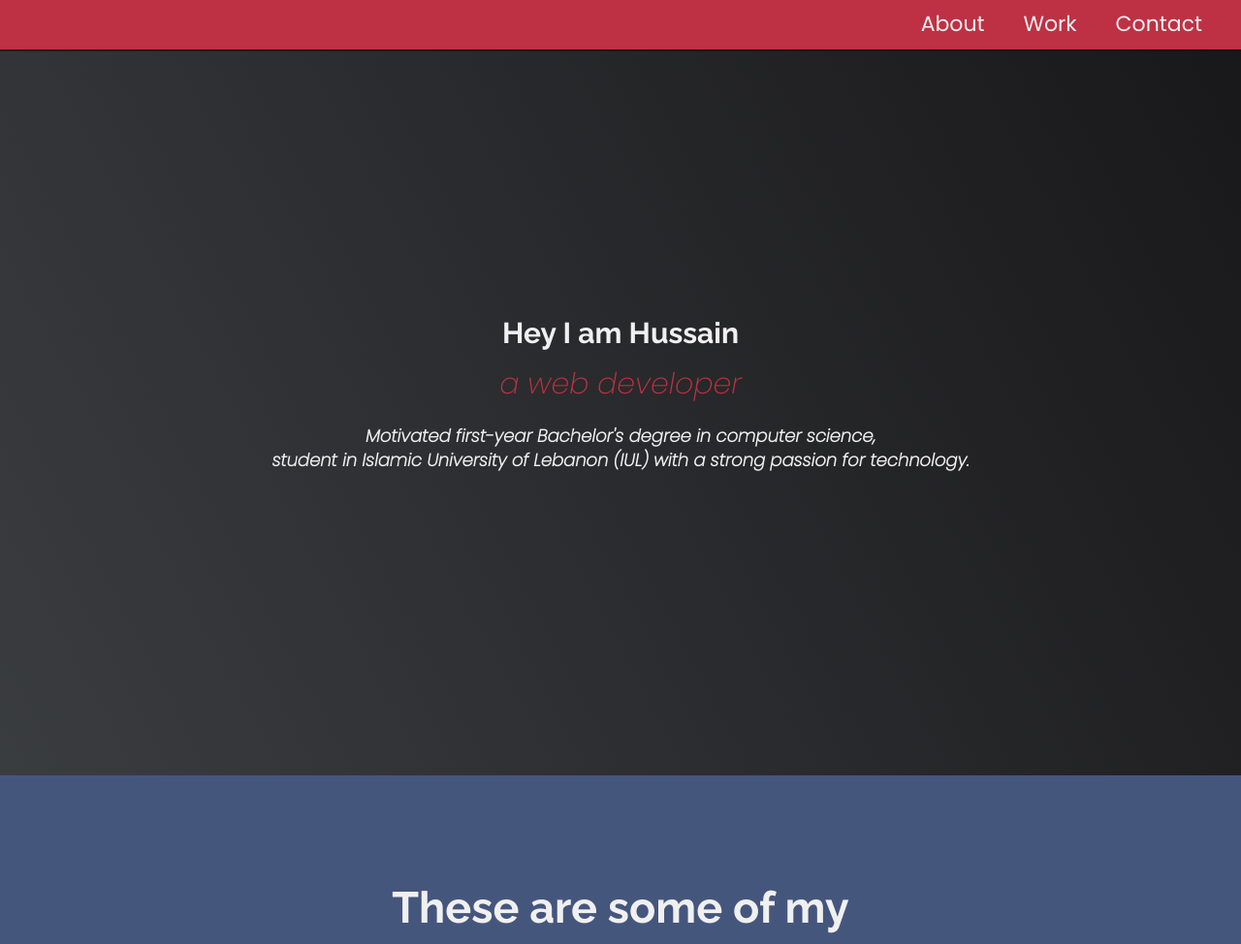
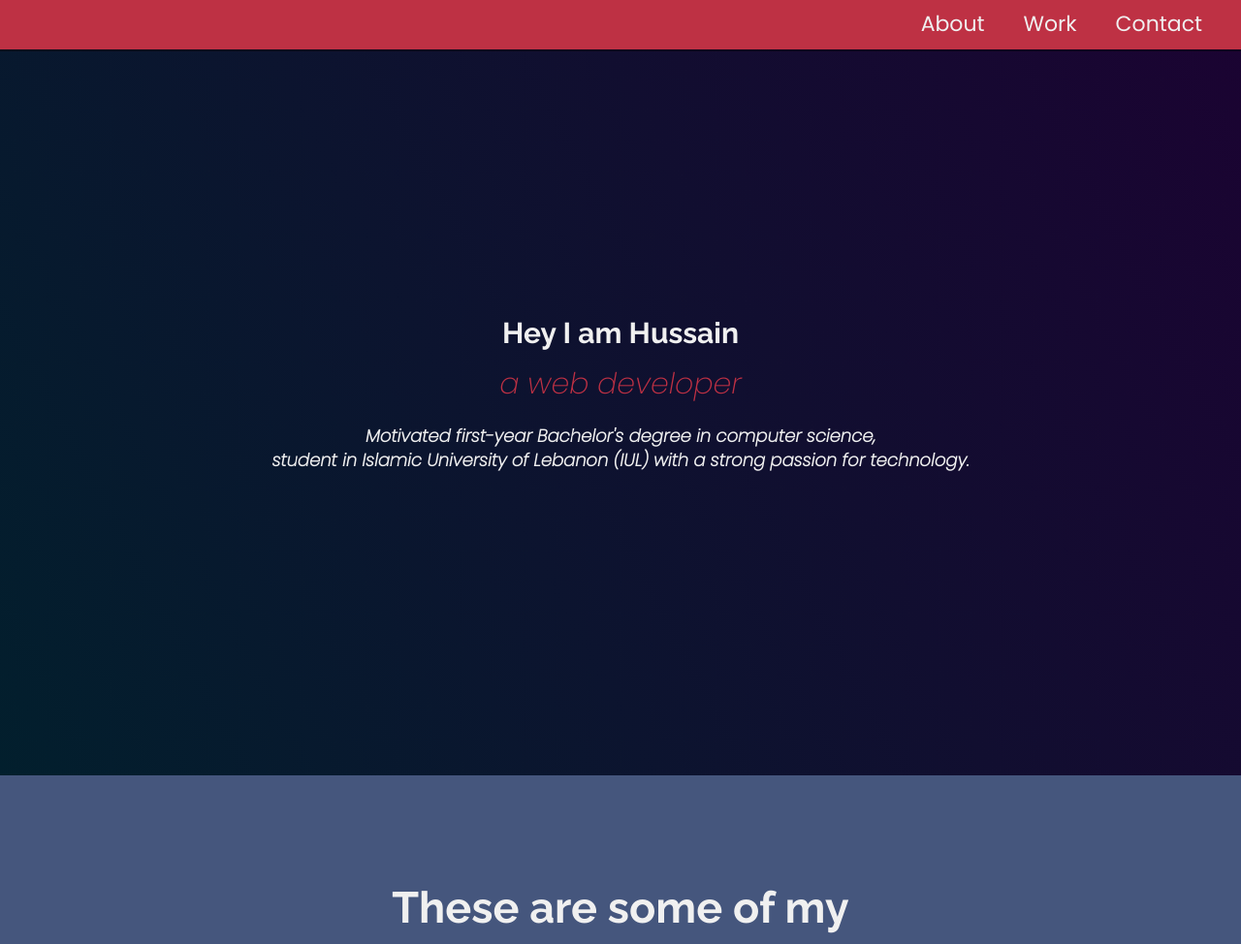
Before and after one commit to husseingpp/hussainkanaan, a PHP site: page / in a window 1280 px wide. Shown: the top 974 px of the page at 97% size. Run offline with PHP 8.4, Linux system fonts and the light colour scheme; some libraries are stand-ins or nearby versions.

Commit message:
bg color chnage
bg color chnage

```diff
--- a/styles.css
+++ b/styles.css
@@ -157,8 +157,8 @@
     align-items: center;
     width: 100%;
     height: 100vh;
-    background-color: #000;
-    background-image: linear-gradient(62deg, #3a3d40 0%, #181719 100%);
+    background-color: rgb(0, 0, 0);
+    background-image: linear-gradient(62deg, #021f2d 0%, #1b0332 100%);
   }
 
   .welcome-section > p {
```
